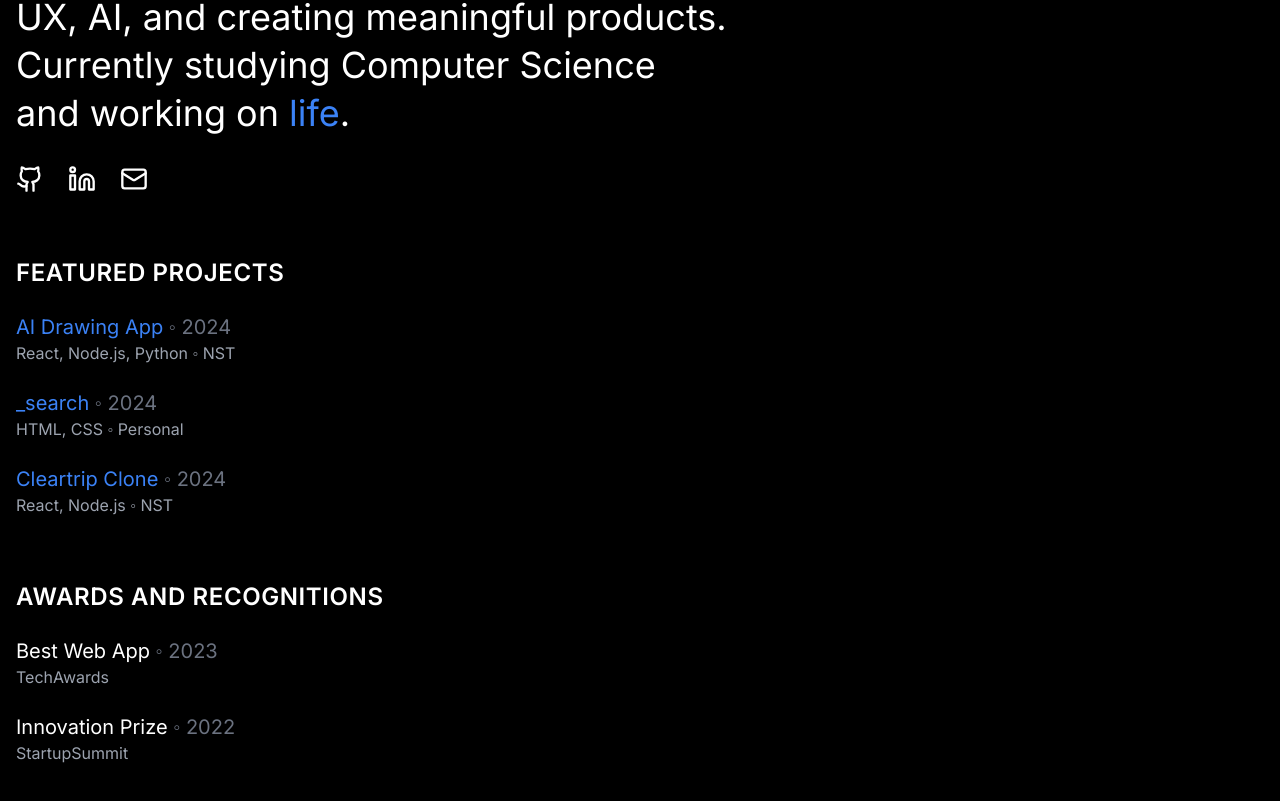
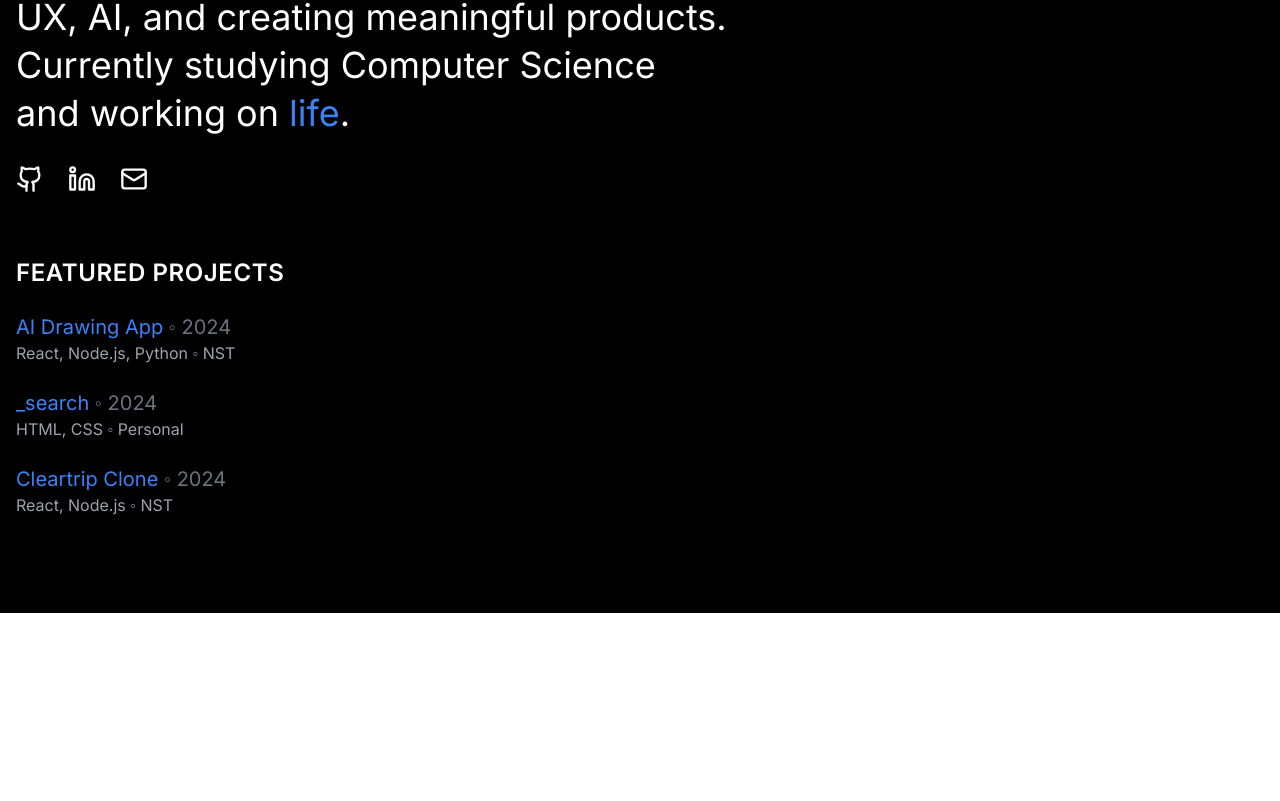
Before and after one commit to r69shabh/r69folio, a React (Vite) app: page / in a window 1280 px wide. Shown: the part 435-1236 px from the top of the page. After the commit the page ends 1048 px from the top, so only its background shows below. Built offline with nearby package versions, Linux system fonts and the light colour scheme.

Commit message:
commented awards and recognition section

```diff
--- a/src/App.js
+++ b/src/App.js
@@ -91,7 +91,7 @@ function App() {
             </div>
             </section>
 
-          <section className="opacity-0 animate-fade-in" style={{animationDelay: '1.4s'}}>
+          {/* <section className="opacity-0 animate-fade-in" style={{animationDelay: '1.4s'}}>
             <h3 className="text-2xl font-semibold mb-6 tracking-wide">AWARDS AND RECOGNITIONS</h3>
             <div className="space-y-6">
               {awards.map((award, index) => (
@@ -103,7 +103,7 @@ function App() {
                 </div>
               ))}
             </div>
-          </section>
+          </section> */}
         </main>
       </div>
     </div>
--- a/src/App.tsx
+++ b/src/App.tsx
@@ -93,7 +93,7 @@ function App() {
             </div>
             </section>
 
-          <section className="opacity-0 animate-fade-in" style={{animationDelay: '1.4s'}}>
+          {/* <section className="opacity-0 animate-fade-in" style={{animationDelay: '1.4s'}}>
             <h3 className="text-2xl font-semibold mb-6 tracking-wide">AWARDS AND RECOGNITIONS</h3>
             <div className="space-y-6">
               {awards.map((award, index) => (
@@ -105,7 +105,7 @@ function App() {
                 </div>
               ))}
             </div>
-          </section>
+          </section> */}
         </main>
       </div>
     </div>
```
